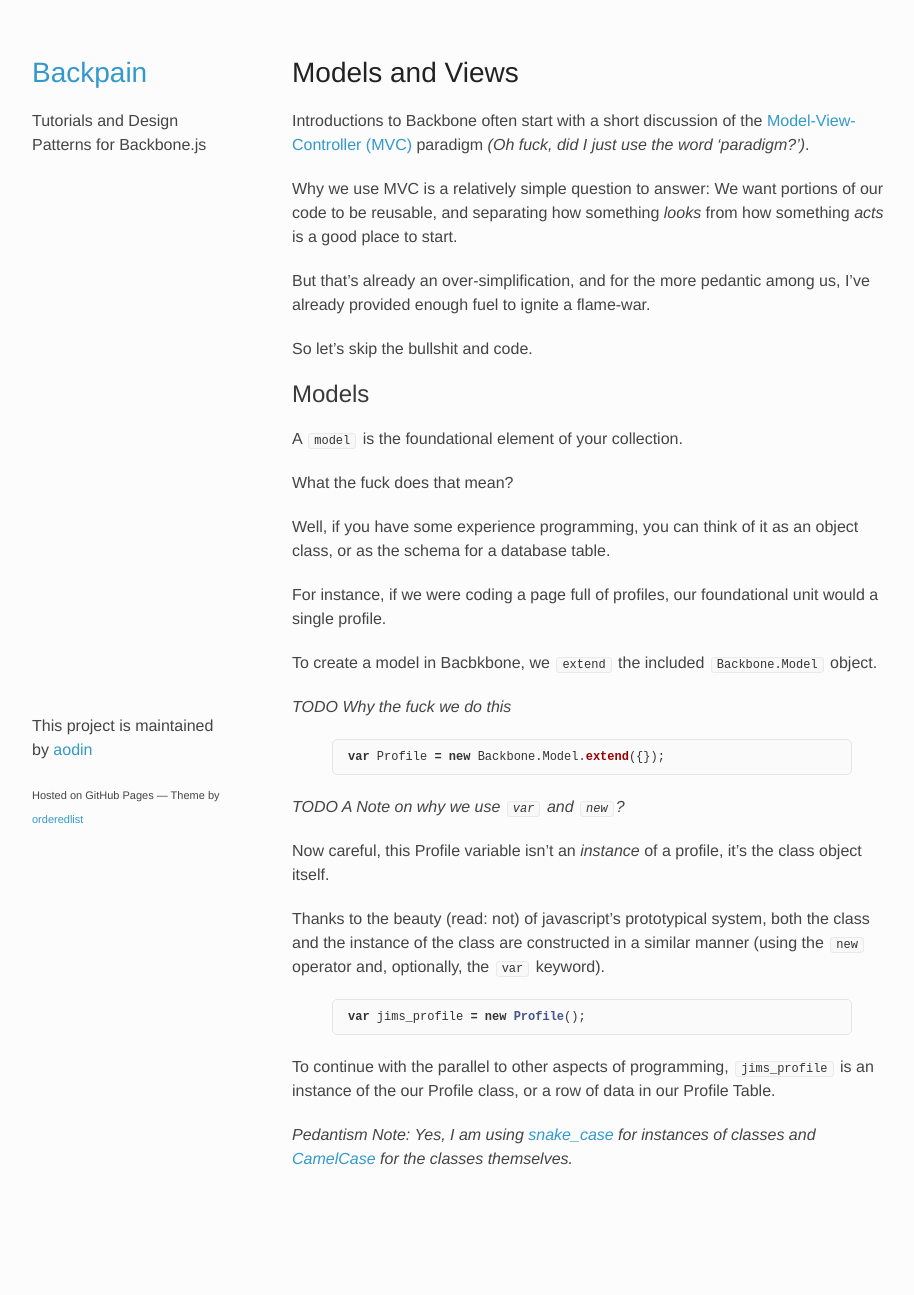
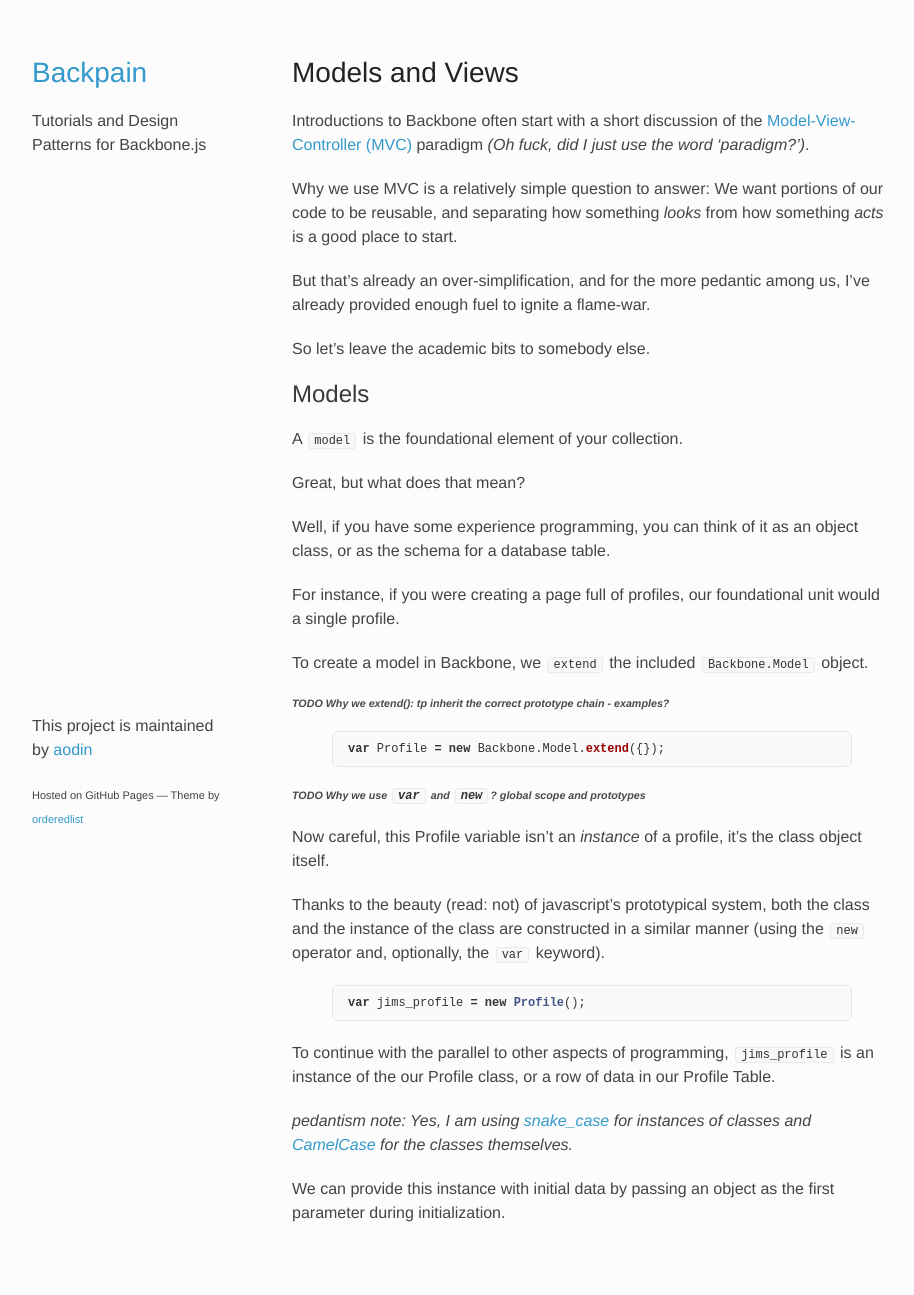
Before and after one commit to aodin/backpain, a Jekyll site: the page built from restless/models-and-views.md, in a window 1280 px wide. Shown: the whole page, without its empty margins (26-940 px from the left). Built offline with Jekyll 4.4.1, drawn with Linux system fonts in a browser that asks for light colours; before the commit the page ends 1241 px from its top, so only the background shows below that.

Commit message:
Moved restless tutorial to separate directory

```diff
--- a/_posts/2013-02-10-models-and-views.md
+++ b/restless/models-and-views.md
@@ -14,27 +14,27 @@
 
 But that's already an over-simplification, and for the more pedantic among us, I've already provided enough fuel to ignite a flame-war.
 
-So let's skip the bullshit and code.
+So let's leave the academic bits to somebody else.
 
 ## Models
 
 A `model` is the foundational element of your collection.
 
-What the fuck does that mean?
+Great, but what does that mean?
 
 Well, if you have some experience programming, you can think of it as an object class, or as the schema for a database table.
 
-For instance, if we were coding a page full of profiles, our foundational unit would a single profile.
+For instance, if you were creating a page full of profiles, our foundational unit would a single profile.
 
-To create a model in Bacbkbone, we `extend` the included `Backbone.Model` object.
+To create a model in Backbone, we `extend` the included `Backbone.Model` object.
 
-_TODO Why the fuck we do this_
+###### _TODO Why we extend(): tp inherit the correct prototype chain - examples?_
 
 {% highlight javascript %}
 var Profile = new Backbone.Model.extend({});
 {% endhighlight %}
 
-_TODO A Note on why we use `var` and `new`?_
+###### _TODO Why we use `var` and `new`? global scope and prototypes_
 
 Now careful, this Profile variable isn't an _instance_ of a profile, it's the class object itself.
 
@@ -46,4 +46,6 @@
 
 To continue with the parallel to other aspects of programming, `jims_profile` is an instance of the our Profile class, or a row of data in our Profile Table.
 
-_Pedantism Note: Yes, I am using [snake_case](http://en.wikipedia.org/wiki/Snake_case) for instances of classes and [CamelCase](http://en.wikipedia.org/wiki/Camelcase) for the classes themselves._
+_pedantism note: Yes, I am using [snake_case](http://en.wikipedia.org/wiki/Snake_case) for instances of classes and [CamelCase](http://en.wikipedia.org/wiki/Camelcase) for the classes themselves._
+
+We can provide this instance with initial data by passing an object as the first parameter during initialization.
```
Also changed, not shown: index.md (+1 -17 lines), restless/index.md (added, +21 -0 lines), _posts/2013-02-09-getting-started.md (renamed from _posts/2013-02-10-getting-started.md).
